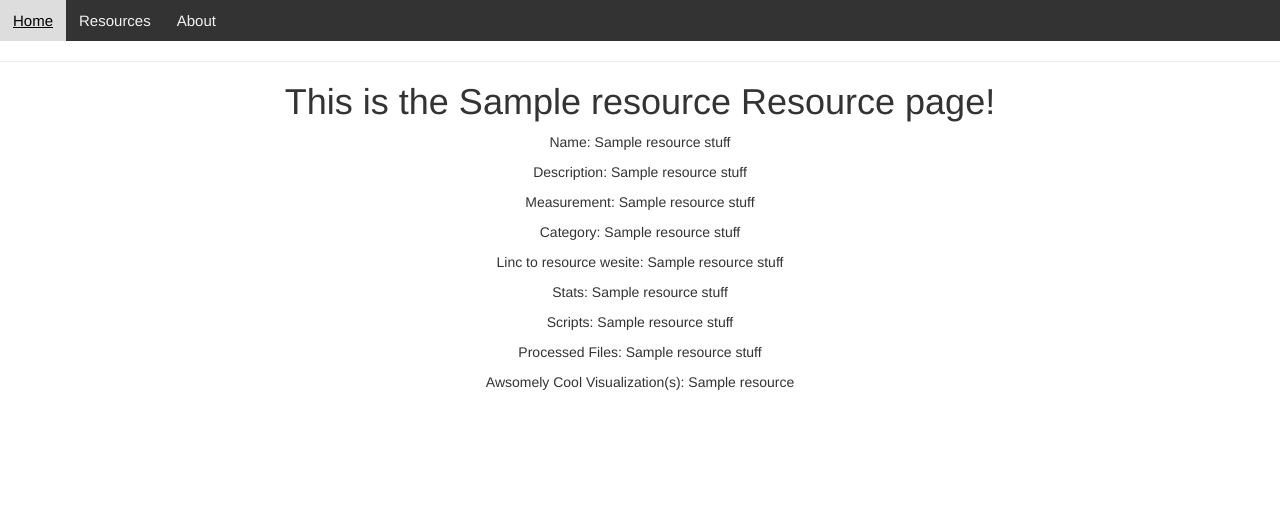
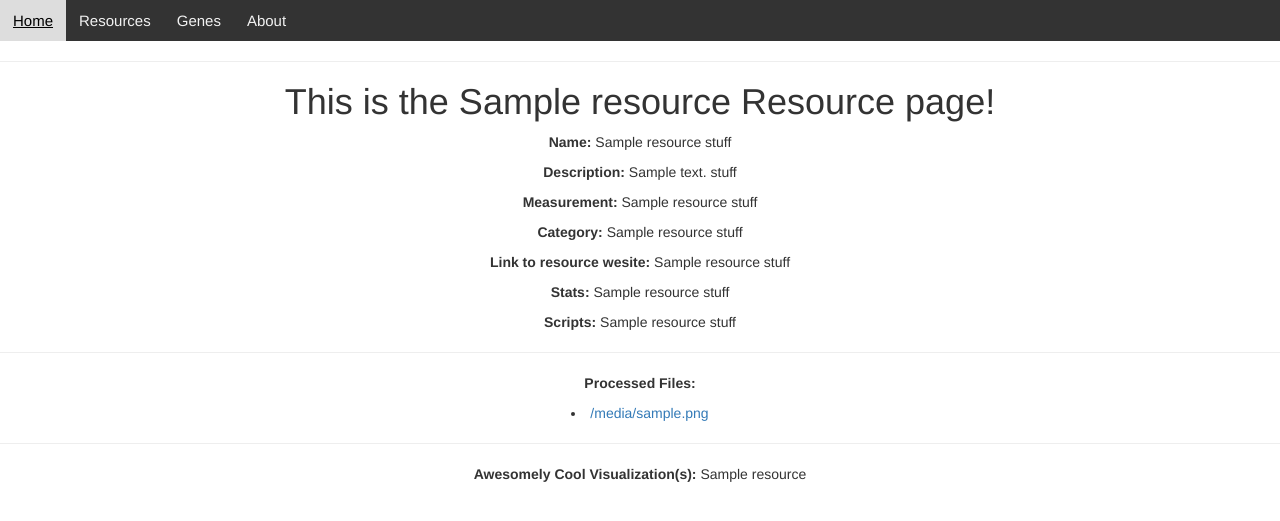
Before and after one commit to MaayanLab/BioNetBay-, a Flask app: template Moshe-Website/bionetbay/templates/resourcepage.html in a window 1280 px wide. Shown: the top 521 px of the page. Run offline with Flask 2, Linux system fonts and the light colour scheme; the template is opened without the code that fills it: most values are stand-ins (such as "Sample title", 1, 10 or a date in 2020); some libraries are stand-ins or nearby versions.

Commit message:
Add files via upload

```diff
--- a/Moshe-Website/bionetbay/templates/base.html
+++ b/Moshe-Website/bionetbay/templates/base.html
@@ -17,10 +17,10 @@
     <div class="topnav" id="myTopnav">
       <a href="/index">Home</a>
       <a href="/resources">Resources</a>
+      <a href="/genes">Genes</a>
       <a href="/about">About</a>
     </div>
       <hr>
       {% block content %}{% endblock %}
-
   </body>
 </html>
--- /dev/null
+++ b/Moshe-Website/bionetbay/templates/genenotfound.html
@@ -0,0 +1,6 @@
+{% extends "base.html" %}
+{% block content %}
+<div align = "center" >
+  <h1>Sorry: {{ gene.symbol }} was not found!</h1>
+</div>
+{% endblock %}
--- a/Moshe-Website/bionetbay/templates/resourcepage.html
+++ b/Moshe-Website/bionetbay/templates/resourcepage.html
@@ -1,17 +1,25 @@
 {% extends "base.html" %}
 {% block content %}
 <div align = "center" >
-  <h1>This is the {{ resource }} Resource page!</h1>
+  <h1>This is the {{ resource.name }} Resource page!</h1>
   <div>
-    <p>Name: {{ resource }} stuff</p>
-    <p>Description: {{ resource }} stuff</p>
-    <p>Measurement: {{ resource }} stuff</p>
-    <p>Category: {{ resource }} stuff</p>
-    <p>Linc to resource wesite: {{ resource }} stuff</p>
-    <p>Stats: {{ resource }} stuff</p>
-    <p>Scripts: {{ resource }} stuff</p>
-    <p>Processed Files: {{ resource }} stuff</p>
-    <p>Awsomely Cool Visualization(s): {{ resource }}</p>
+    <p><strong>Name:</strong> {{ resource.name }} stuff</p>
+    <p><strong>Description:</strong> {{ resource.description }} stuff</p>
+    <p><strong>Measurement:</strong> {{ resource.name }} stuff</p>
+    <p><strong>Category:</strong> {{ resource.name }} stuff</p>
+    <p><strong>Link to resource wesite:</strong> {{ resource.name }} stuff</p>
+    <p><strong>Stats:</strong> {{ resource.name }} stuff</p>
+    <p><strong>Scripts:</strong> {{ resource.name }} stuff</p>
+    <!-- <td><a href="{{ url_for('static', filename='processedFiles/hu.MAP/hu.map_gene_set_2017_07.gmt') }}">filename</a></td> -->
+    <hr>
+    <p><strong>Processed Files:</strong></p>
+    <ul>
+        {% for file in files %}
+        <li><a href='/downloadfile/?filename={{ file }}&directory={{ directory }}'>{{ file }}</a></li>
+        {% endfor %}
+    </ul>
+    <hr>
+    <p><strong>Awesomely Cool Visualization(s):</strong> {{ resource.name }}</p>
   </div>
 </div>
 {% endblock %}
```
Also changed, not shown: Moshe-Website/bionetbay/templates/genepage.html (+8 -6 lines), Moshe-Website/bionetbay/templates/genes.html (added, +10 -0 lines), Moshe-Website/bionetbay/templates/resources.html (+5 -3 lines).
